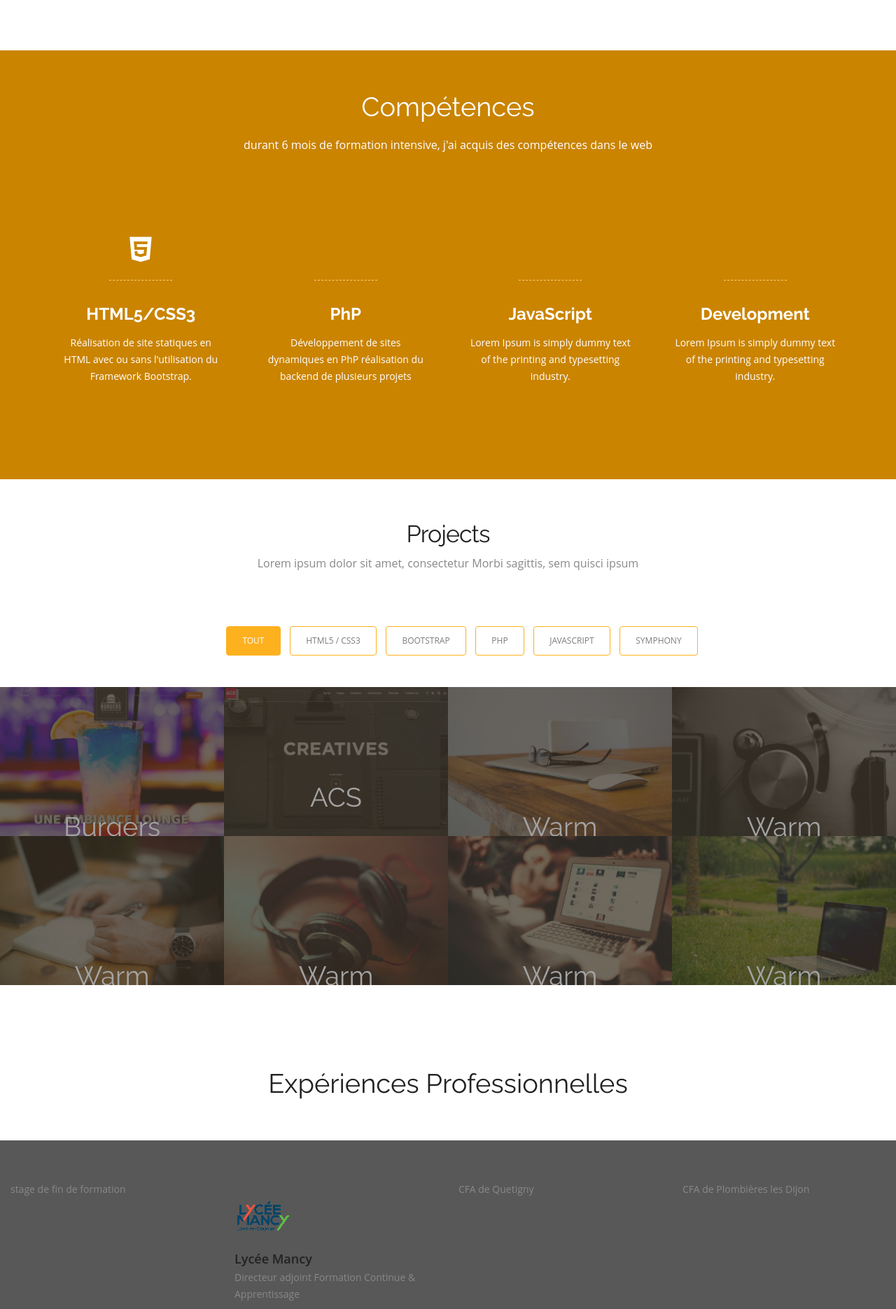
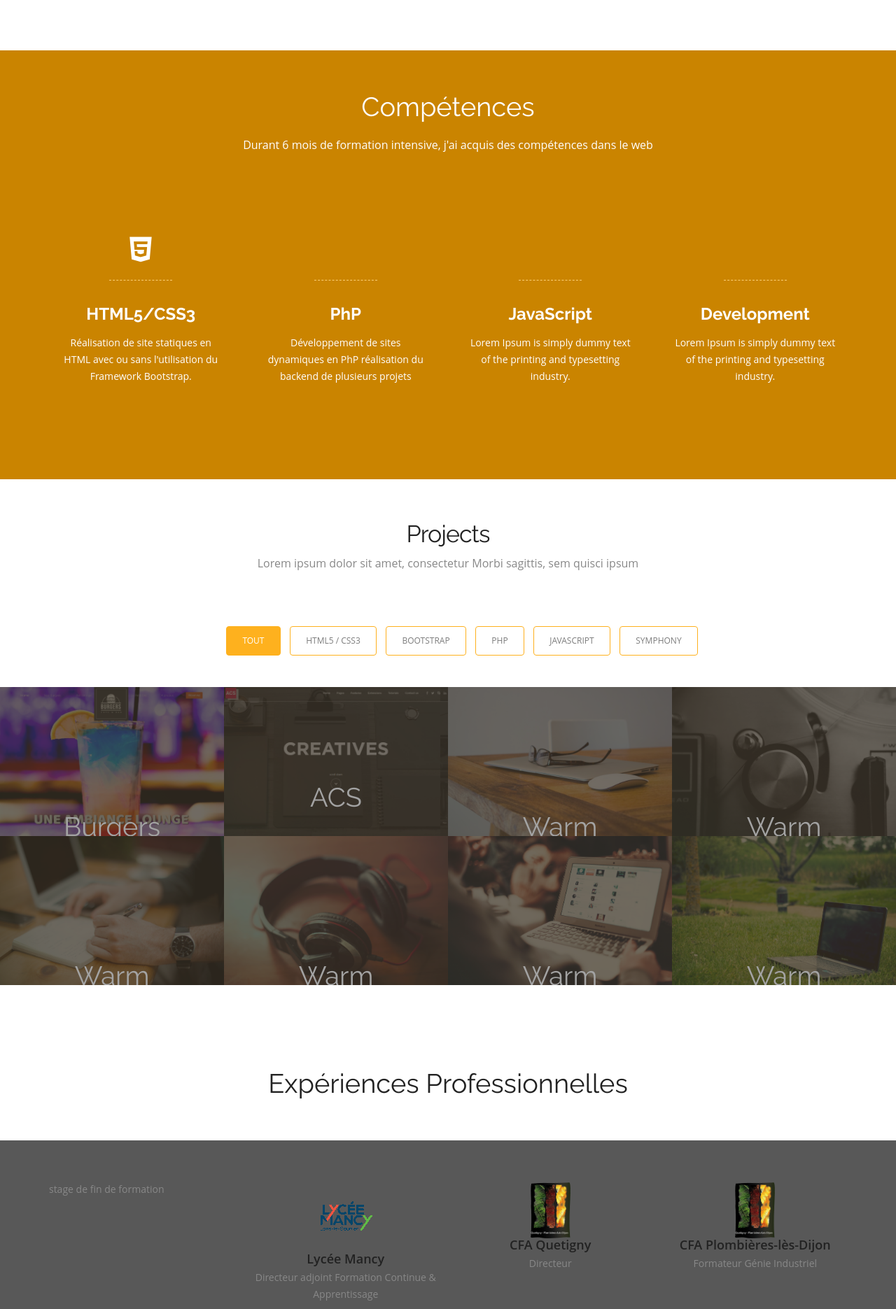
Before and after one commit to YDECORCE/portfolio, a PHP site: page / in a window 1280 px wide. Shown: the part 1475-3346 px from the top of the page at 70% size. Run offline with PHP 8.4, Linux system fonts and the light colour scheme.

Commit message:
modif du 28102020

```diff
--- a/css/style.css
+++ b/css/style.css
@@ -813,7 +813,7 @@ img {
 }
 
 .page_section.team h6 {
-    margin-bottom: 40px;
+    margin-bottom: 60px;
 }
 
 /* About Us
@@ -1936,7 +1936,7 @@ padding-left:0px;
 margin: 0 18px;
 }
 .page_section.team{
-padding: 40px 0;
+padding: 60px 0;
 }
 , #clients {
 padding: 40px 0;
--- a/index.html
+++ b/index.html
@@ -6,7 +6,9 @@
   <meta name="viewport" content="width=device-width, maximum-scale=1">
   <title>Yann DECORCE Dévelopeur Web</title>
   <link rel="icon" href="favicon.png" type="image/png">
-  <link href="css/bootstrap.min.css" rel="stylesheet" type="text/css">
+  <!-- <link rel="stylesheet" href="https://cdn.jsdelivr.net/npm/bootstrap@4.5.3/dist/css/bootstrap.min.css"
+    integrity="sha384-TX8t27EcRE3e/ihU7zmQxVncDAy5uIKz4rEkgIXeMed4M0jlfIDPvg6uqKI2xXr2" crossorigin="anonymous"> -->
+    <link href="css/bootstrap.min.css" rel="stylesheet" type="text/css">
   <link rel="stylesheet" href="js/fancybox/jquery.fancybox.css" type="text/css" media="screen" />
   <link href="css/style.css" rel="stylesheet" type="text/css">
   <link href="css/font-awesome.css" rel="stylesheet" type="text/css">
@@ -99,7 +101,7 @@
           <div class="row">
             <div class="col-lg-12 about-us">
               <div class="row">
-                <div class="col-md-6"> <img class="img-responsive" src="img/about1.png" align=""> </div>
+                <div class="col-md-6"> <img class="img-responsive" src="img/about1.png" > </div>
                 <!-- /.col-md-6 -->
                 <div class="col-md-6">
                   <h3>I Design Awesome Web Apps</h3>
@@ -138,7 +140,7 @@
     <div class="container">
 
       <h2>Compétences</h2>
-      <h6>durant 6 mois de formation intensive, j'ai acquis des compétences dans le web</h6>
+      <h6>Durant 6 mois de formation intensive, j'ai acquis des compétences dans le web</h6>
       <div class="service_wrapper">
         <div class="row">
           <div class="col-md-3">
@@ -146,7 +148,8 @@
             <div class="service_block">
 
               <h3 class="animated fadeInUp wow">HTML5/CSS3</h3>
-              <p class="animated fadeInDown wow">Réalisation de site statiques en HTML avec ou sans l'utilisation du Framework Bootstrap. </p>
+              <p class="animated fadeInDown wow">Réalisation de site statiques en HTML avec ou sans l'utilisation du
+                Framework Bootstrap. </p>
             </div>
           </div>
           <div class="col-md-3">
@@ -154,7 +157,8 @@
             </div>
             <div class="service_block">
               <h3 class="animated fadeInUp wow">PhP</h3>
-              <p class="animated fadeInDown wow">Développement de sites dynamiques en PhP réalisation du backend de plusieurs projets </p>
+              <p class="animated fadeInDown wow">Développement de sites dynamiques en PhP réalisation du backend de
+                plusieurs projets </p>
             </div>
           </div>
           <div class="col-md-3">
@@ -389,23 +393,36 @@
     <!--page_section-->
     <div class="client_logos">
       <!--client_logos-->
-      <div class="container-fluid">
-        <div class="row">
+      <div class="container d-flex justify-content-between">
+        <div class="row w-100 justify-content-center">
           <div class="col-12 col-lg-3">
             stage de fin de formation
           </div>
-          <div class="col-12 col-lg-3 d-flex justify-content-center">
-            <div>
-              <div><img src="img/Mancy.gif" alt="logoo mancy"></div>
-            <h3>Lycée Mancy</h3>
-            <p>Directeur adjoint Formation Continue & Apprentissage</p>
+          <div class="col-12 col-lg-3 d-flex align-items-center justify-content-center">
+            <div class="h-100 w-100">
+              <div class="col-12 h-50 text-center"><img src="img/Mancy.gif" alt="logo mancy"></div>
+              <div class="col-12 h-50">
+              <h3 style="text-align:center">Lycée Mancy</h3>
+              <p class="animated fadeInDown wow" style="text-align:center">Directeur adjoint Formation Continue & Apprentissage</p>
+            </div>
           </div>
-        </div>
-          <div class="col-12 col-lg-3">
-            CFA de Quetigny
           </div>
-          <div class="col-12 col-lg-3">
-            CFA de Plombières les Dijon
+          <div class="col-12 col-lg-3 d-flex align-items-center justify-content-center">
+            <div class="h-100 w-100">
+              <div class="col-12 h-50 text-center"><img src="img/logo_footer.png" alt="logo Quetigny" height="80px"></div>
+              <div class="col-12 h-50">
+                <h3 style="text-align:center">CFA Quetigny</h3>
+                <p class="animated fadeInDown wow" style="text-align:center">Directeur</p>
+              </div>
+          </div>
+          </div>
+          <div class="col-12 col-lg-3 d-flex align-items-center justify-content-center">
+            <div class="h-100 w-100">
+              <div class="col-12 h-50 text-center"><img src="img/logo_footer.png" alt="logo Quetigny" height="80px"></div>
+              <div class="col-12 h-50">
+                <h3 style="text-align:center">CFA Plombières-lès-Dijon</h3>
+                <p class="animated fadeInDown wow" style="text-align:center">Formateur Génie Industriel</p>
+              </div>
           </div>
         </div>
       </div>
```
Also changed, not shown: img/logo_epl_quetigny.jpg (added), img/logo_footer.png (added).
